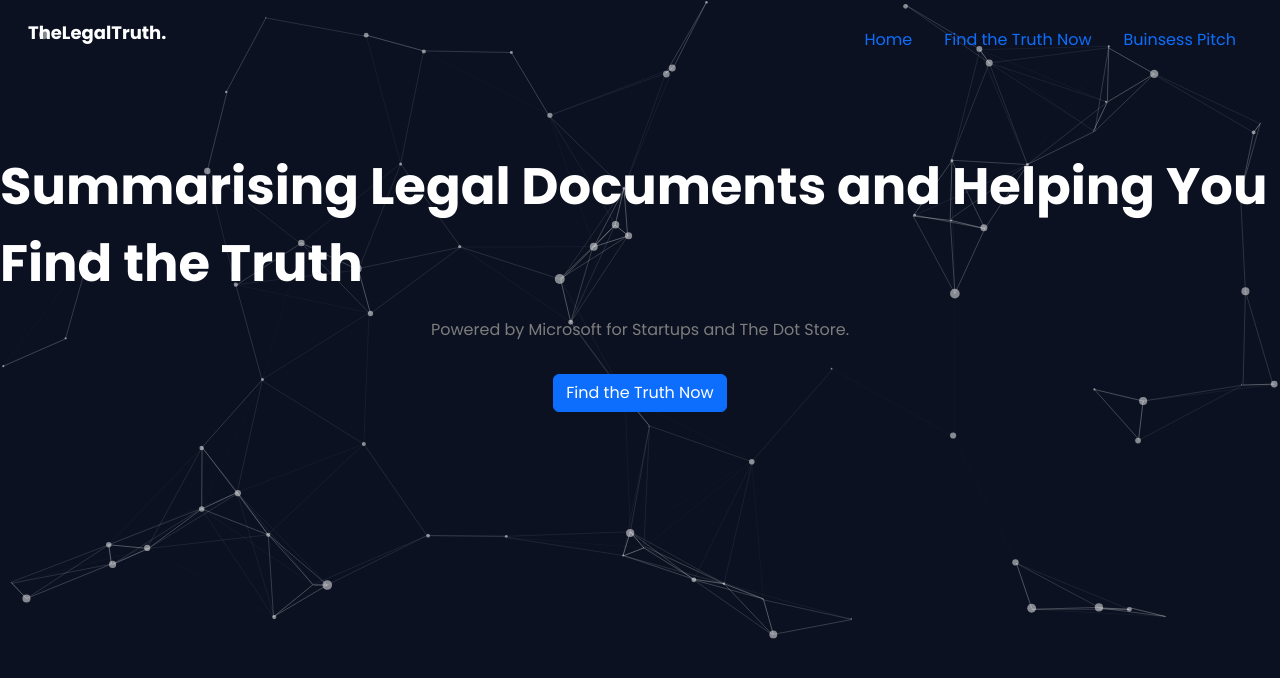
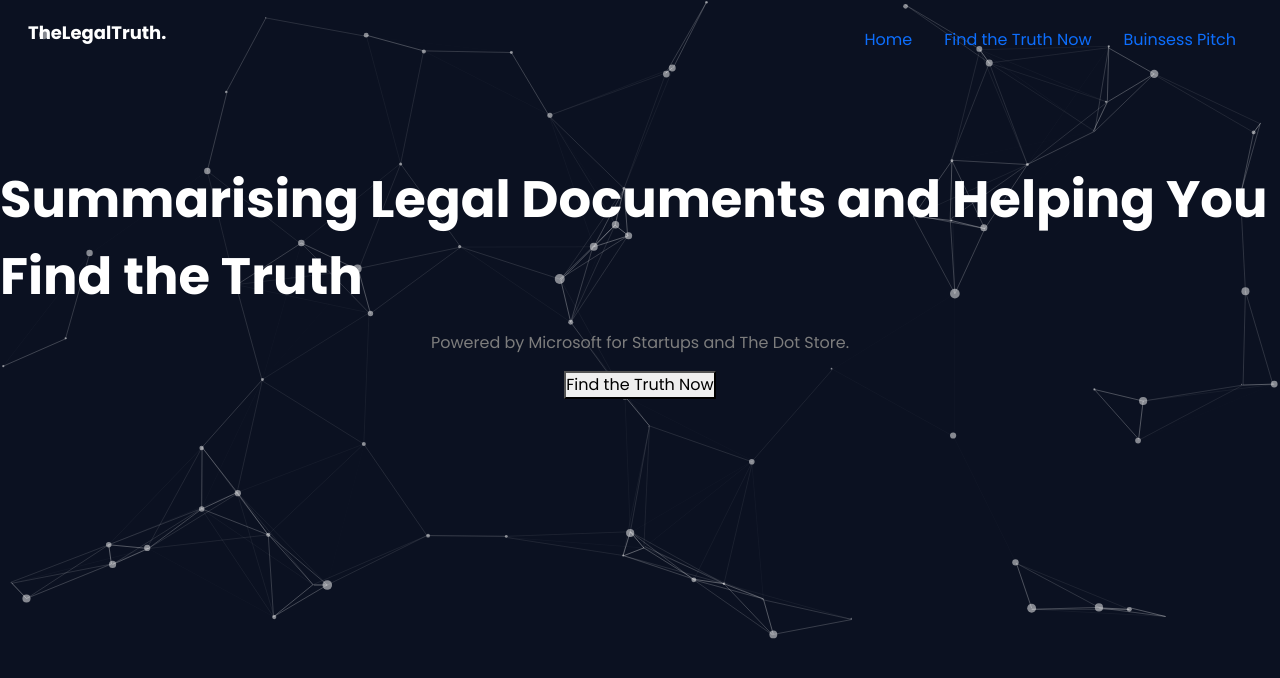
Before and after one commit to dwivediishivam/thelegaltruth, a Flask app: page / in a window 1280 px wide. Shown: the top 678 px of the page. Run offline with Flask 3, Linux system fonts and the light colour scheme.

Commit message:
Update index.html

```diff
--- a/templates/index.html
+++ b/templates/index.html
@@ -38,7 +38,7 @@
         <div class="webcontent">
             <p class="heading">Summarising Legal Documents and Helping You Find the Truth</p>
             <p class="smallheading">Powered by Microsoft for Startups and The Dot Store.</p>
-            <button type="button" class="btn btn-primary mt-3" onclick="document.getElementById('storyForm').style.display = 'block';">Find the Truth Now</button>
+            <button type="button">Find the Truth Now</button>
 
 
         </div>
```
